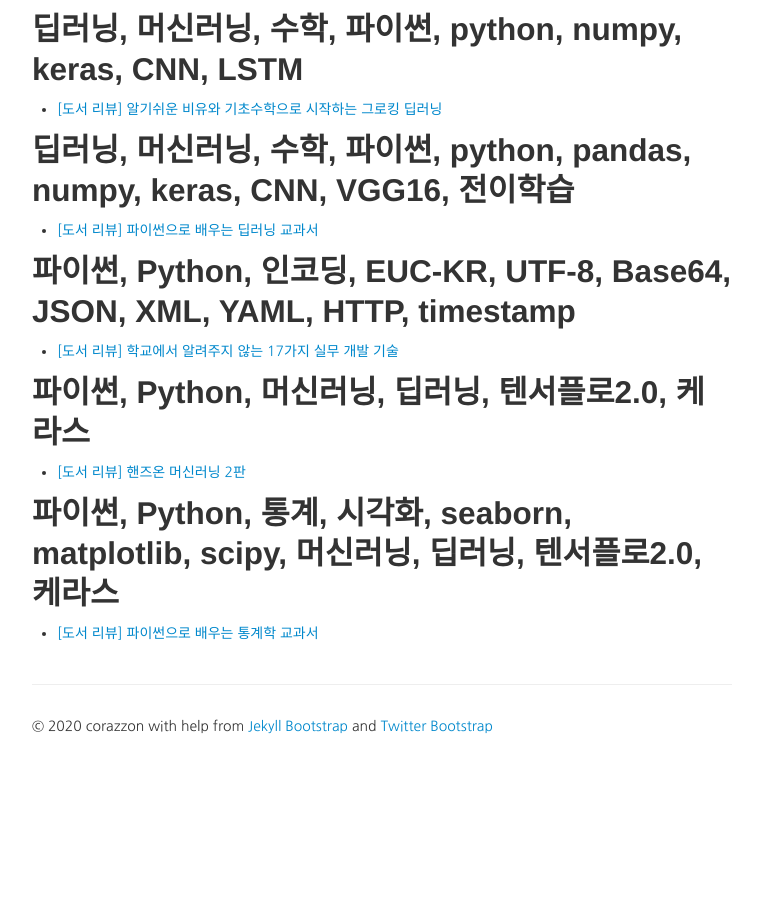
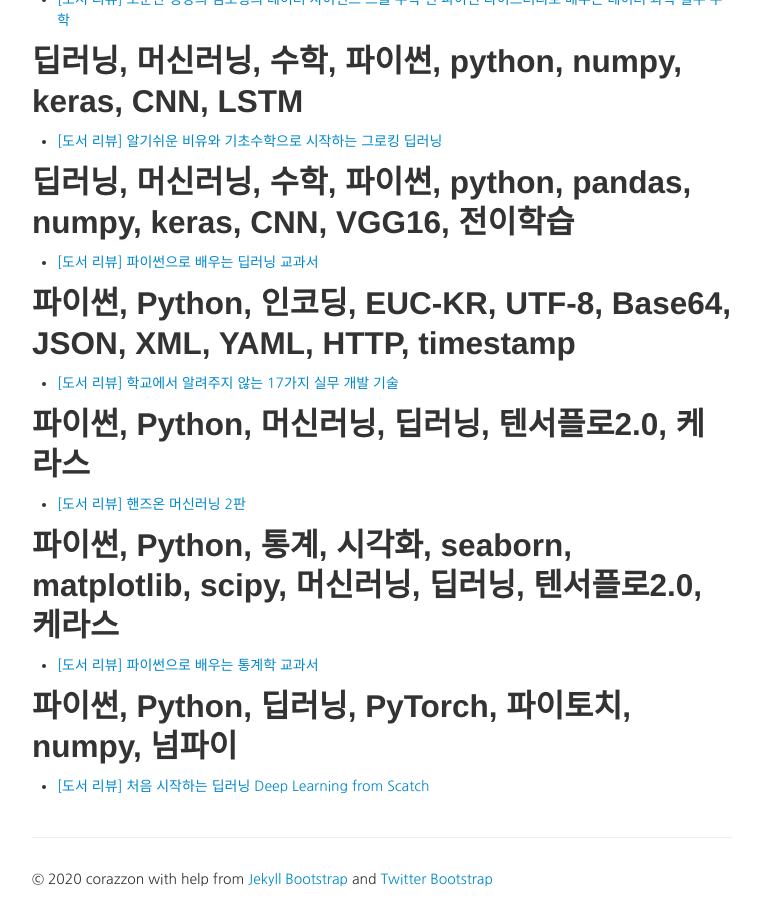
Before and after one commit to corazzon/corazzon.github.com, a Jekyll site: the page built from categories.html, in a window 1280 px wide and 900 px high, scrolled down 2954 px. Shown: the whole window, without its empty margins (258-1021 px from the left). Built offline with Jekyll 4.4.1, drawn with Linux system fonts in a browser that asks for light colours; nearby versions of some CDN libraries; before the commit the page ends 3701 px from its top, so only the background shows below that; some of the changed text lies outside the part shown.

Commit message:
Update 2020-09-27-dl-scratch.md

```diff
--- a/_posts/2020-09-27-dl-scratch.md
+++ b/_posts/2020-09-27-dl-scratch.md
@@ -1,3 +1,11 @@
+---
+layout: post
+title: "[도서 리뷰] 처음 시작하는 딥러닝 Deep Learning from Scatch"
+tagline: "이 리뷰는 한빛미디어의 나는 리뷰어다 이벤트를 통해 책을 제공받아 작성했습니다. "
+description: "처음 시작하는 딥러닝 Deep Learning from Scatch"
+category: 파이썬, Python, 딥러닝, PyTorch, 파이토치, numpy, 넘파이
+---
+
 
 <img src="https://i.imgur.com/QPn1MnP.jpg" width="500">
 
```
